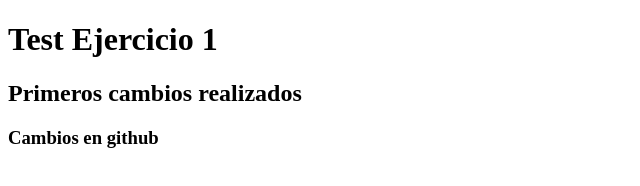
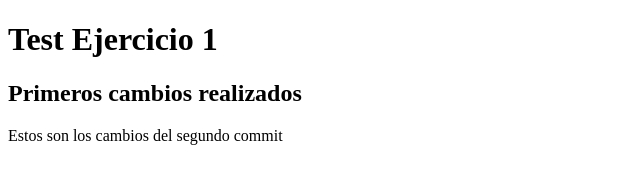
Before and after one commit to vktor28/20241016-test_git_vs1, a plain HTML site: page index.html in a window 1280 px wide. Shown: the whole page, without its empty margins (0-640 px from the left). Drawn offline with Linux system fonts and the light colour scheme.

Commit message:
cambios - commit2

```diff
--- a/index.html
+++ b/index.html
@@ -9,6 +9,8 @@
     <h1>Test Ejercicio 1</h1>
 
     <h2>Primeros cambios realizados</h2>
-    <h3>Cambios en github</h3>
+    <p>Estos son los cambios del segundo commit</p>
+
+
 </body>
 </html>
```
